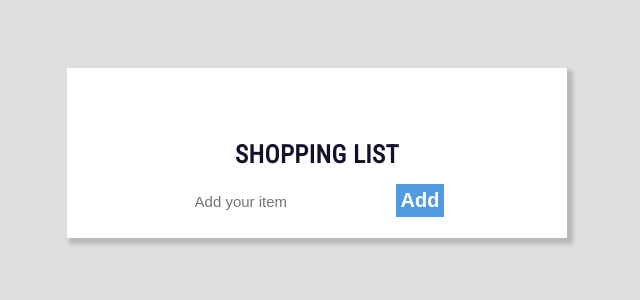
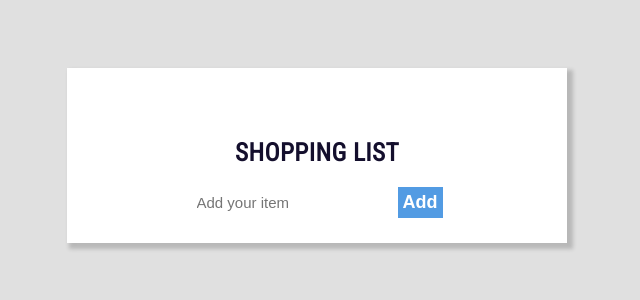
Before and after one commit to tamaskovacs0408/shopping-list, a React (Create React App) app: page / in a window 1280 px wide. Shown: the top 300 px of the page, without its empty margins (331-971 px from the left). Built offline with nearby package versions, Linux system fonts and the light colour scheme.

Commit message:
Update style

```diff
--- a/src/App.css
+++ b/src/App.css
@@ -39,11 +39,11 @@ h1 {
   letter-spacing: .5px;
   text-align: center;
   text-transform: uppercase;
-  margin: 0 auto 15px auto;
+  margin: 0 auto 20px auto;
 }
 .item_form {
   height: 100px;
-  margin-bottom: 10px;
+  margin-bottom: 15px;
   display: flex;
   flex-direction: column;
   justify-content: center;
@@ -51,18 +51,42 @@ h1 {
 }
 .input_container input {
   border: none;
+  height: 25px;
   padding-left: 5px;
   font-size: 1.5rem;
+}
+.input_container input:active {
+  outline-color: black;
+  border-color: black;
 }
 .btn_submit {
   border: none;
   background-color: rgb(82, 155, 227);
-  font-size: 2rem;
+  font-size: 1.8rem;
   padding: 5px;
   color: white;
   font-weight: 600;
+  cursor: pointer;
+  transition: background-color ease-in-out 0.2s;
+}
+.btn_submit:hover {
+  background-color: rgb(17, 121, 225);
+}
+.btn_clear {
+  border: none;
+  background: none;
+  color: red;
+  font-weight: 600;
+  font-size: 1.8rem;
+  letter-spacing: 1px;
+  text-transform: lowercase;
+  margin: 5px auto 10px auto;
+  cursor: pointer;
+}
+.btn_clear:hover {
+  outline: 1.5px solid red;
+}
 
-}
 
 @media screen and (min-width: 992px){
   .App {
```
